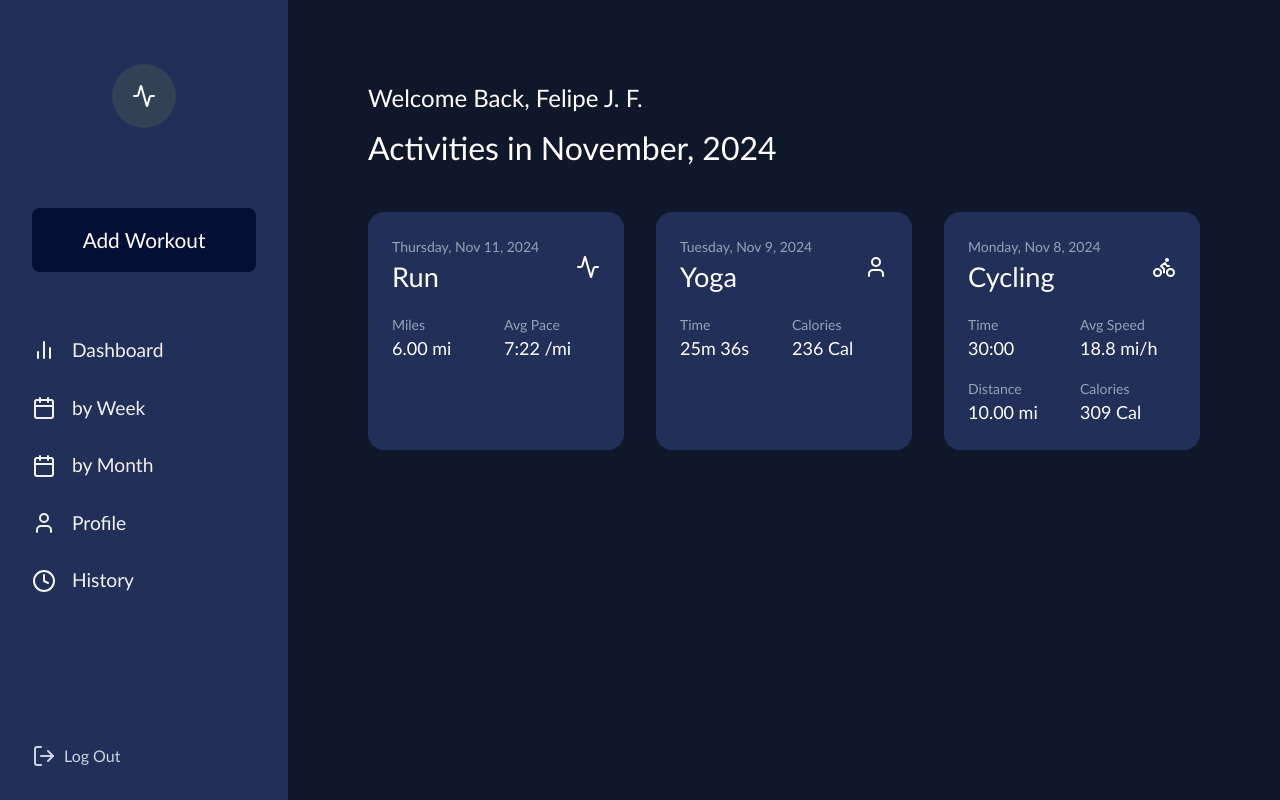
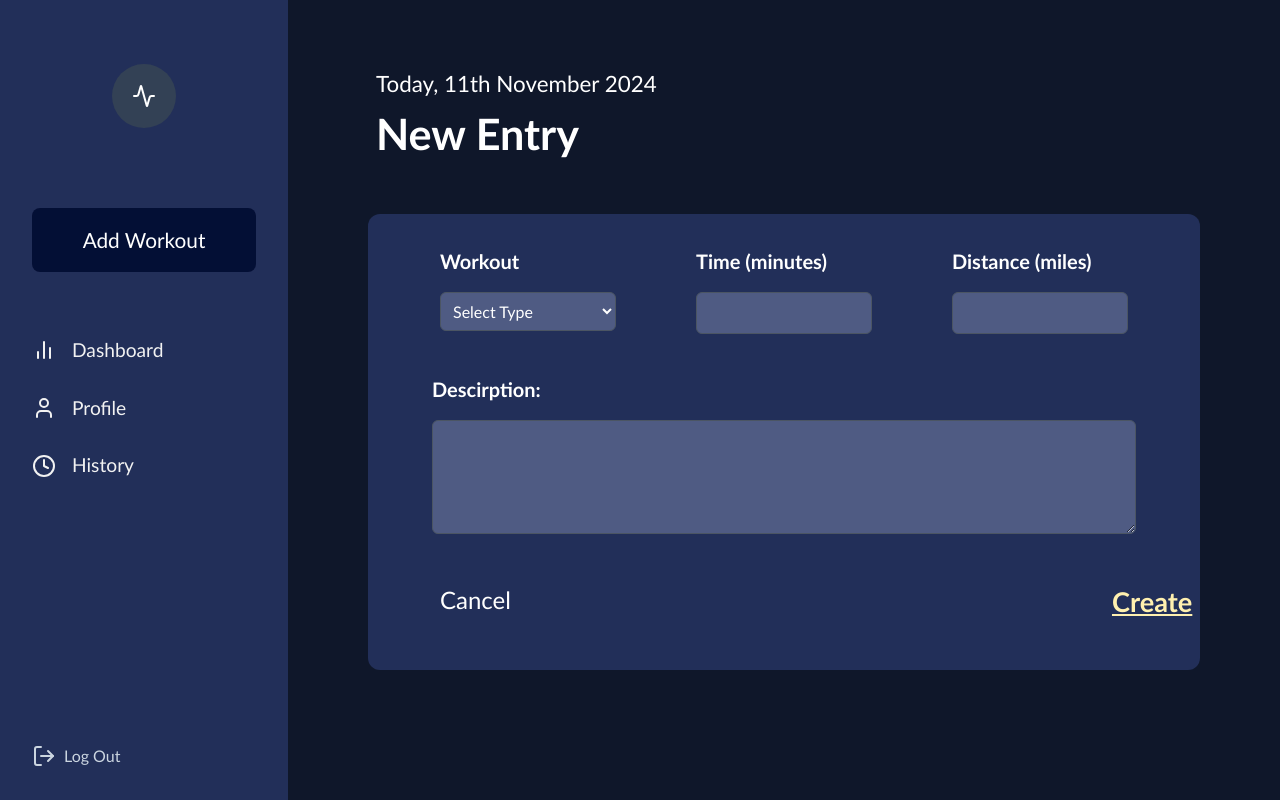
Before and after one commit to Jeffrey-Le/Workout-Tracker, a React (Create React App) app in the folder fitness-dashboard/: page /log-workout in a window 1280 px wide. Built offline with nearby package versions, Linux system fonts and the light colour scheme.

Commit message:
Connected [Add Workout] page and [Dashboard} page.

```diff
--- a/fitness-dashboard/package.json
+++ b/fitness-dashboard/package.json
@@ -9,6 +9,7 @@
     "lucide-react": "^0.456.0",
     "react": "^18.3.1",
     "react-dom": "^18.3.1",
+    "react-router-dom": "^6.28.0",
     "react-scripts": "5.0.1",
     "web-vitals": "^2.1.4"
   },
--- a/fitness-dashboard/src/App.js
+++ b/fitness-dashboard/src/App.js
@@ -1,47 +1,18 @@
 import React from 'react';
+import { useState } from 'react';
+import { useNavigate } from 'react-router-dom';
+import { BrowserRouter as Router, Routes, Route, Link } from 'react-router-dom';
+import { Activity, Bike, LogOut, User, Calendar, Clock, BarChart2 } from 'lucide-react';
 
-import { Activity, Bike, LogOut, User, Calendar, Clock, BarChart2 } from 'lucide-react';
+import Dashboard from './pages/dashboard';
+import LogWorkout from './pages/log_workout';
 
 import './styles.css';
 
-
-const FitnessDashboard = () => {
-  const activities = [
-    {
-      date: "Thursday, Nov 11, 2024",
-      type: "Run",
-      metrics: [
-        { label: "Miles", value: "6.00 mi" },
-        { label: "Avg Pace", value: "7:22 /mi" }
-      ],
-      icon: Activity
-    },
-    {
-      date: "Tuesday, Nov 9, 2024",
-      type: "Yoga",
-      metrics: [
-        { label: "Time", value: "25m 36s" },
-        { label: "Calories", value: "236 Cal" }
-      ],
-      icon: User
-    },
-    {
-      date: "Monday, Nov 8, 2024",
-      type: "Cycling",
-      metrics: [
-        { label: "Time", value: "30:00" },
-        { label: "Avg Speed", value: "18.8 mi/h" },
-        { label: "Distance", value: "10.00 mi" },
-        { label: "Calories", value: "309 Cal" }
-      ],
-      icon: Bike
-    }
-
-  ];
-
+// Create a wrapper component for the sidebar to use useNavigate
+const Sidebar = () => {
+    const navigate = useNavigate();
     return (
-    <div className="flex min-h-screen bg-slate-900 text-white">
-        {/* Sidebar */}
       <div className="sidebar">
         <div className="logo">
           <div className="logo-icon">
@@ -49,31 +20,26 @@ return (
           </div>
         </div>
 
-            <button className="add-workout-btn">
+        <button
+          className="add-workout-btn"
+          onClick={() => navigate('/log-workout')}
+        >
           Add Workout
         </button>
 
         <nav className="nav">
-                <button className="nav-item">
+          <Link to="/" className="nav-item">
             <BarChart2 className="icon" />
             <span>Dashboard</span>
-                </button>
-                <button className="nav-item">
-                    <Calendar className="icon" />
-                    <span>by Week</span>
-                </button>
-                <button className="nav-item">
-                    <Calendar className="icon" />
-                    <span>by Month</span>
-                </button>
-                <button className="nav-item">
+          </Link>
+          <Link to="/profile" className="nav-item">
             <User className="icon" />
             <span>Profile</span>
-                </button>
-                <button className="nav-item">
+          </Link>
+          <Link to="/history" className="nav-item">
             <Clock className="icon" />
             <span>History</span>
-                </button>
+          </Link>
         </nav>
 
         <button className="logout-btn">
@@ -81,40 +47,26 @@ return (
           <span>Log Out</span>
         </button>
       </div>
-
-        {/* Main Content */}
-        <div className="main-content">
-            <div className="header">
-                <h1 className="welcome-text">Welcome Back, Felipe J. F.</h1>
-                <h2 className="activities-text">Activities in November, 2024</h2>
-            </div>
-
-            {/* Activity Cards Grid */}
-            <div className="activity-cards">
-                {activities.map((activity, index) => (
-                    <div key={index} className="activity-card">
-                        <div className="activity-header">
-                            <div>
-                                <p className="activity-date">{activity.date}</p>
-                                <h3 className="activity-type">{activity.type}</h3>
-                            </div>
-                            <activity.icon className="icon" />
-                        </div>
-
-                        <div className="activity-metrics">
-                            {activity.metrics.map((metric, idx) => (
-                                <div key={idx} className="metric">
-                                    <p className="metric-label">{metric.label}</p>
-                                    <p className="metric-value">{metric.value}</p>
-                                </div>
-                            ))}
-                        </div>
-                    </div>
-                ))}
-            </div>
-        </div>
-    </div>
     );
   };
 
-export default FitnessDashboard;
+  const App = () => {
+    return (
+      <Router>
+        <div className="flex min-h-screen bg-slate-900 text-white">
+          <Sidebar />
+          <div className="main-content">
+            <Routes>
+              <Route path="/" element={<Dashboard />} />
+              <Route path="/log-workout" element={<LogWorkout />} />
+              <Route path="/profile" element={<div>Profile Page</div>} />
+              <Route path="/history" element={<div>History Page</div>} />
+            </Routes>
+          </div>
+        </div>
+      </Router>
+    );
+  };
+
+
+export default App;
--- /dev/null
+++ b/fitness-dashboard/src/pages/dashboard.js
@@ -0,0 +1,73 @@
+import React from 'react';
+import { Activity, Bike, LogOut, User, Calendar, Clock, BarChart2 } from 'lucide-react';
+
+
+const Dashboard = () => {
+  const activities = [
+    {
+      date: "Thursday, Nov 11, 2024",
+      type: "Run",
+      metrics: [
+        { label: "Miles", value: "6.00 mi" },
+        { label: "Avg Pace", value: "7:22 /mi" }
+      ],
+      icon: Activity
+    },
+    {
+      date: "Tuesday, Nov 9, 2024",
+      type: "Yoga",
+      metrics: [
+        { label: "Time", value: "25m 36s" },
+        { label: "Calories", value: "236 Cal" }
+      ],
+      icon: User
+    },
+    {
+      date: "Monday, Nov 8, 2024",
+      type: "Cycling",
+      metrics: [
+        { label: "Time", value: "30:00" },
+        { label: "Avg Speed", value: "18.8 mi/h" },
+        { label: "Distance", value: "10.00 mi" },
+        { label: "Calories", value: "309 Cal" }
+      ],
+      icon: Bike
+    }
+
+  ];
+
+  return (
+    <>
+      <div className="header">
+        <h1 className="welcome-text">Welcome Back, Felipe J. F.</h1>
+        <h2 className="activities-text">Activities in November, 2024</h2>
+      </div>
+
+      {/* Activity Cards Grid */}
+      <div className="activity-cards">
+        {activities.map((activity, index) => (
+          <div key={index} className="activity-card">
+            <div className="activity-header">
+              <div>
+                <p className="activity-date">{activity.date}</p>
+                <h3 className="activity-type">{activity.type}</h3>
+              </div>
+              <activity.icon className="icon" />
+            </div>
+
+            <div className="activity-metrics">
+              {activity.metrics.map((metric, idx) => (
+                <div key={idx} className="metric">
+                  <p className="metric-label">{metric.label}</p>
+                  <p className="metric-value">{metric.value}</p>
+                </div>
+              ))}
+            </div>
+          </div>
+        ))}
+      </div>
+    </>
+  );
+};
+
+export default Dashboard;
--- /dev/null
+++ b/fitness-dashboard/src/pages/log_workout.css
@@ -0,0 +1,97 @@
+.header{
+    padding: 0.5rem;
+
+}
+
+.header-text {
+    color: white;
+    font-size: 2.7rem; /* Adjust as needed */
+    font-weight: bold;
+}
+
+.today-date-text {
+    margin-top: -1.1rem;
+    padding-top: 0.8rem;
+    color: white;
+    font-size: 1.4rem; /* Adjust as needed */
+}
+
+
+.form-container {
+    background-color: #222F59;
+    padding: 2rem;
+    border-radius: 0.75rem;
+}
+
+.form-row {
+    display: flex;
+    flex-wrap: wrap;
+
+}
+
+.form-row-description{
+    display: flex;
+    flex-wrap: wrap;
+    margin-top: 1rem;
+    padding-left: 2rem;
+    padding-right: 2rem;
+}
+
+.form-column {
+    width: 100%;
+    padding-left: 2.5rem;
+    padding-right: 2.5rem;
+    margin-bottom: 1rem;
+}
+
+@media (min-width: 768px) {
+    .form-column {
+        width: 33.3333%;
+    }
+}
+
+.label {
+    display: block;
+    font-weight: bold;
+    font-size: 1.25rem;
+    margin-bottom: 1rem;
+}
+
+.select,
+.input {
+    width: 100%;
+    padding: 0.5rem;
+    border-radius: 0.375rem;
+    background-color: rgba(159, 170, 206, 0.36);
+    border: 1px solid #4B5563;
+}
+
+.create-button {
+    color: #FFF0AF;
+    font-size: 1.7rem;
+    font-weight: bold;
+    text-decoration: underline;
+    margin-left: 10rem;
+}
+
+.create-button:hover {
+    transform: scale(1.1);
+}
+
+
+.cancel-button {
+    color: #ffffff;
+    font-size: 1.5rem;
+
+}
+
+.cancel-button:hover {
+    transform: scale(1.07);
+}
+
+
+@media (min-width: 768px) {
+    .button {
+        width: 25%;
+    }
+}
--- /dev/null
+++ b/fitness-dashboard/src/pages/log_workout.js
@@ -0,0 +1,136 @@
+import React, { useState } from 'react';
+import { useNavigate } from 'react-router-dom';
+
+import './log_workout.css';
+
+const LogWorkout = () => {
+    const navigate = useNavigate();
+    const [workoutData, setWorkoutData] = useState({
+        type: '',
+        duration: '',
+        distance: '',
+        calories: '',
+        notes: ''
+    });
+
+    const handleChange = (e) => {
+        const { name, value } = e.target;
+        setWorkoutData(prev => ({
+            ...prev,
+            [name]: value
+        }));
+    };
+
+    const handleSubmit = (e) => {
+        e.preventDefault();
+        // Here you would typically save the workout data
+        console.log('Workout logged:', workoutData);
+        // Navigate back to dashboard after submission
+        navigate('/');
+    };
+
+    return (
+        <>
+            <div className="header">
+                <h1 className="today-date-text">
+                    Today, 11th November 2024
+                </h1>
+
+                <h2 className="header-text">
+                    New Entry
+                </h2>
+
+            </div>
+
+            <div className="form-container">
+                <form onSubmit={handleSubmit} className="space-y-6">
+                    <div className="form-row">
+                        <div className="form-column">
+                            <label className="label">
+                                Workout
+                            </label>
+                            <select
+                                name="type"
+                                value={workoutData.type}
+                                onChange={handleChange}
+                                className="select"
+                            >
+                                <option value="">Select Type</option>
+                                <option value="Run">Run</option>
+                                <option value="Cycling">Cycling</option>
+                                <option value="Swimming">Yoga</option>
+                            </select>
+                        </div>
+
+                        <div className="form-column">
+                            <label className="label">
+                                Time (minutes)
+                            </label>
+                            <input
+                                type="number"
+                                name="duration"
+                                value={workoutData.duration}
+                                onChange={handleChange}
+                                className="input"
+                            />
+                        </div>
+
+                        <div className="form-column">
+                            <label className="label">
+                                Distance (miles)
+                            </label>
+                            <input
+                                type="number"
+                                step="0.1"
+                                name="distance"
+                                value={workoutData.distance}
+                                onChange={handleChange}
+                                className="input"
+                            />
+                        </div>
+                    </div>
+
+                    {/* second row */}
+                    <div className="form-row-description">
+                        <label className="label">
+                            Descirption:
+                        </label>
+                        <textarea
+                            name="notes"
+                            value={workoutData.notes}
+                            onChange={handleChange}
+                            className="input"
+                            rows="4"
+                        />
+                    </div>
+
+                    <div className="form-row">
+
+                    </div>
+
+
+
+                    <div className="form-row">
+                        <div className="form-column">
+                            <button type="submit" className="cancel-button">
+                                Cancel
+                            </button>
+                        </div>
+
+                        <div className="form-column">
+                        </div>
+
+                        <div className="form-column">
+                            <button type="submit" className="create-button">
+                                Create
+                            </button>
+                        </div>
+                    </div>
+
+                </form>
+            </div>
+        </>
+    );
+};
+
+export default LogWorkout;
--- a/fitness-dashboard/src/styles.css
+++ b/fitness-dashboard/src/styles.css
@@ -107,6 +107,7 @@ body {
 }
 
 .main-content .header {
+    margin-top: -1rem;
     margin-bottom: 2.5rem;
 }
 
```
Also changed, not shown: 2 other files (tests, documents, lock files or other folders). Lines whose indentation alone changed are shown as unchanged.
